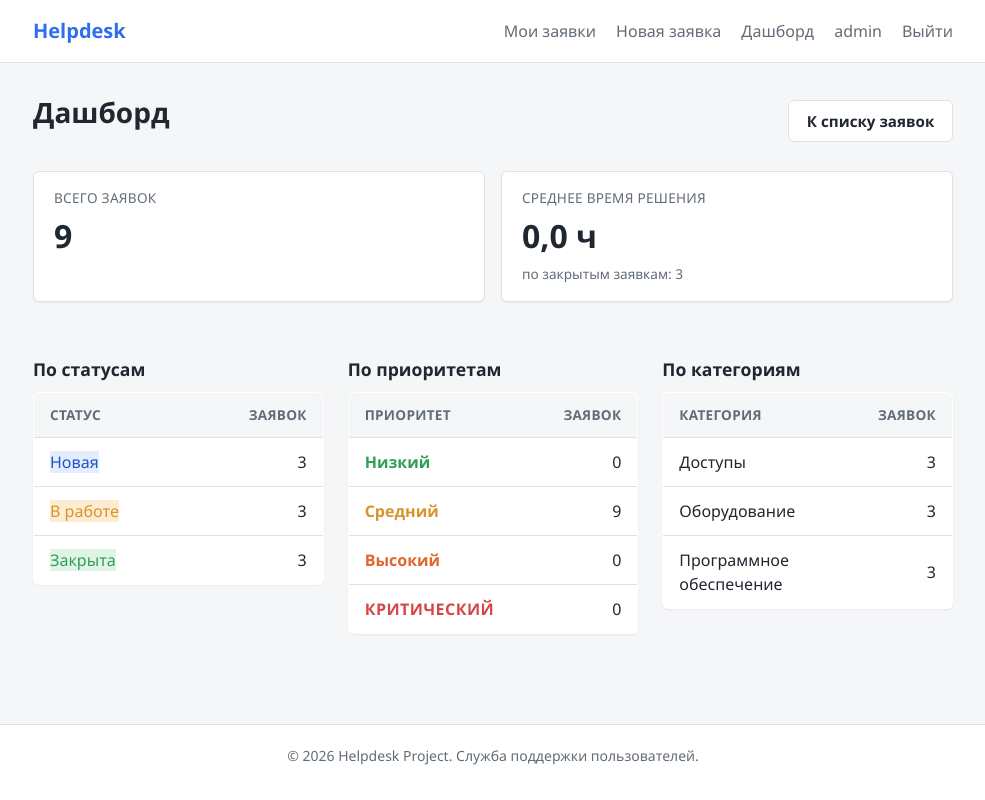
After one commit to Mis228ha/HelpDesk-Project, a Django app: page /tickets/dashboard/ in a window 1280 px wide. The commit adds this page. Shown: the whole page, without its empty margins (147-1132 px from the left). Run offline with Django 4.2, Linux system fonts and the light colour scheme; a user stored in the database is signed in; data comes from the database, SQL or seed files in the repository; some libraries are stand-ins or nearby versions.

Commit message:
A dashboard for the admin has been added.

```diff
--- a/static/css/style.css
+++ b/static/css/style.css
@@ -691,3 +691,53 @@ select:focus {
     display: flex;
     gap: 0.5rem;
 }
+
+/* ---------- Дашборд администратора ---------- */
+.dashboard-summary {
+    display: grid;
+    grid-template-columns: repeat(auto-fit, minmax(220px, 1fr));
+    gap: 1rem;
+    margin-bottom: 2rem;
+}
+
+.stat-card {
+    display: flex;
+    flex-direction: column;
+    gap: 0.25rem;
+    padding: 1rem 1.25rem;
+}
+
+.stat-label {
+    font-size: 0.85rem;
+    color: var(--color-text-muted);
+    text-transform: uppercase;
+    letter-spacing: 0.02em;
+}
+
+.stat-value {
+    font-size: 2rem;
+    font-weight: 700;
+}
+
+.stat-hint {
+    font-size: 0.85rem;
+    color: var(--color-text-muted);
+}
+
+.dashboard-grid {
+    display: grid;
+    grid-template-columns: repeat(auto-fit, minmax(280px, 1fr));
+    gap: 1.5rem;
+    align-items: start;
+}
+
+.dashboard-title {
+    font-size: 1.1rem;
+    margin-bottom: 0.75rem;
+}
+
+.table th.num,
+.table td.num {
+    text-align: right;
+    width: 6rem;
+}
--- a/templates/base.html
+++ b/templates/base.html
@@ -17,6 +17,9 @@
                     {% if user.is_authenticated %}
                         <li><a href="{% url 'tickets:ticket_list' %}">Мои заявки</a></li>
                         <li><a href="{% url 'tickets:ticket_create' %}">Новая заявка</a></li>
+                        {% if user.profile.role == "admin" %}
+                            <li><a href="{% url 'tickets:admin_dashboard' %}">Дашборд</a></li>
+                        {% endif %}
                         <li><a href="{% url 'accounts:profile' %}">{{ user.username }}</a></li>
                         <li>
                             <form action="{% url 'accounts:logout' %}" method="post" class="logout-form">
--- /dev/null
+++ b/templates/tickets/admin_dashboard.html
@@ -0,0 +1,79 @@
+{% extends "base.html" %}
+
+{% block title %}Дашборд — Helpdesk{% endblock %}
+
+{% block content %}
+    <div class="page-header">
+        <h1>Дашборд</h1>
+        <a href="{% url 'tickets:ticket_list' %}" class="btn btn-secondary">К списку заявок</a>
+    </div>
+
+    <div class="dashboard-summary">
+        <div class="card stat-card">
+            <span class="stat-label">Всего заявок</span>
+            <span class="stat-value">{{ total_tickets }}</span>
+        </div>
+        <div class="card stat-card">
+            <span class="stat-label">Среднее время решения</span>
+            <span class="stat-value">
+                {% if avg_resolution_hours is not None %}{{ avg_resolution_hours }} ч{% else %}—{% endif %}
+            </span>
+            <span class="stat-hint">по закрытым заявкам: {{ closed_count }}</span>
+        </div>
+    </div>
+
+    <div class="dashboard-grid">
+        <section>
+            <h2 class="dashboard-title">По статусам</h2>
+            <table class="table">
+                <thead>
+                    <tr><th>Статус</th><th class="num">Заявок</th></tr>
+                </thead>
+                <tbody>
+                    {% for row in status_stats %}
+                        <tr>
+                            <td><span class="badge badge-{{ row.value }}">{{ row.label }}</span></td>
+                            <td class="num">{{ row.total }}</td>
+                        </tr>
+                    {% endfor %}
+                </tbody>
+            </table>
+        </section>
+
+        <section>
+            <h2 class="dashboard-title">По приоритетам</h2>
+            <table class="table">
+                <thead>
+                    <tr><th>Приоритет</th><th class="num">Заявок</th></tr>
+                </thead>
+                <tbody>
+                    {% for row in priority_stats %}
+                        <tr>
+                            <td><span class="priority-{{ row.value }}">{{ row.label }}</span></td>
+                            <td class="num">{{ row.total }}</td>
+                        </tr>
+                    {% endfor %}
+                </tbody>
+            </table>
+        </section>
+
+        <section>
+            <h2 class="dashboard-title">По категориям</h2>
+            <table class="table">
+                <thead>
+                    <tr><th>Категория</th><th class="num">Заявок</th></tr>
+                </thead>
+                <tbody>
+                    {% for category in category_stats %}
+                        <tr>
+                            <td>{{ category.name }}</td>
+                            <td class="num">{{ category.total }}</td>
+                        </tr>
+                    {% empty %}
+                        <tr><td colspan="2">Категорий пока нет.</td></tr>
+                    {% endfor %}
+                </tbody>
+            </table>
+        </section>
+    </div>
+{% endblock %}
--- a/tickets/urls.py
+++ b/tickets/urls.py
@@ -6,6 +6,7 @@ app_name = "tickets"
 
 urlpatterns = [
     path("", views.TicketListView.as_view(), name="ticket_list"),
+    path("dashboard/", views.AdminDashboardView.as_view(), name="admin_dashboard"),
     path("create/", views.TicketCreateView.as_view(), name="ticket_create"),
     path("<int:pk>/", views.TicketDetailView.as_view(), name="ticket_detail"),
     path("<int:pk>/status/", views.TicketStatusUpdateView.as_view(), name="ticket_status_update"),
--- a/tickets/views.py
+++ b/tickets/views.py
@@ -1,7 +1,14 @@
 from django.contrib.auth.mixins import LoginRequiredMixin, UserPassesTestMixin
+from django.db.models import Avg, Count, DurationField, ExpressionWrapper, F
 from django.shortcuts import get_object_or_404
 from django.urls import reverse
-from django.views.generic import CreateView, DetailView, ListView, UpdateView
+from django.views.generic import (
+    CreateView,
+    DetailView,
+    ListView,
+    TemplateView,
+    UpdateView,
+)
 
 from accounts.mixins import AdminRequiredMixin
 from accounts.models import Profile
@@ -264,3 +271,63 @@ class TicketStatusUpdateView(AdminRequiredMixin, UpdateView):
 
     def get_success_url(self):
         return reverse("tickets:ticket_detail", kwargs={"pk": self.object.pk})
+
+
+class AdminDashboardView(AdminRequiredMixin, TemplateView):
+    """
+    Дашборд администратора со сводной статистикой по заявкам.
+    Доступ только у роли admin (анонимы -> редирект на логин, остальные -> 403).
+
+    Все подсчёты выполняются на стороне БД через ORM (Count / Avg):
+    - количество заявок по статусам;
+    - количество заявок по категориям;
+    - количество заявок по приоритетам;
+    - среднее время решения закрытых заявок (updated_at - created_at), в часах.
+    """
+
+    template_name = "tickets/admin_dashboard.html"
+
+    @staticmethod
+    def _counts_by_choice(field, choices):
+        """
+        GROUP BY по полю с choices: один запрос, затем дополняем нулями
+        варианты, для которых заявок нет, — чтобы в таблице были все строки.
+        """
+        rows = Ticket.objects.values(field).annotate(total=Count("id"))
+        counts = {row[field]: row["total"] for row in rows}
+        return [
+            {"value": value, "label": label, "total": counts.get(value, 0)}
+            for value, label in choices
+        ]
+
+    def get_context_data(self, **kwargs):
+        context = super().get_context_data(**kwargs)
+
+        context["total_tickets"] = Ticket.objects.count()
+        context["status_stats"] = self._counts_by_choice("status", Ticket.Status.choices)
+        context["priority_stats"] = self._counts_by_choice(
+            "priority", Ticket.Priority.choices
+        )
+
+        # Категории: LEFT JOIN + COUNT, поэтому категории без заявок тоже попадут (с 0).
+        context["category_stats"] = Category.objects.annotate(
+            total=Count("tickets")
+        ).order_by("-total", "name")
+
+        # Среднее время решения: AVG(updated_at - created_at) по закрытым заявкам.
+        resolution = Ticket.objects.filter(status=Ticket.Status.CLOSED).aggregate(
+            avg_duration=Avg(
+                ExpressionWrapper(
+                    F("updated_at") - F("created_at"), output_field=DurationField()
+                )
+            ),
+            closed_count=Count("id"),
+        )
+        avg_duration = resolution["avg_duration"]
+        context["closed_count"] = resolution["closed_count"]
+        context["avg_resolution_hours"] = (
+            round(avg_duration.total_seconds() / 3600, 1)
+            if avg_duration is not None
+            else None
+        )
+        return context
```
Also changed, not shown: helpdesk_project/settings/dev.py (+21 -1 lines), 1 other file.
